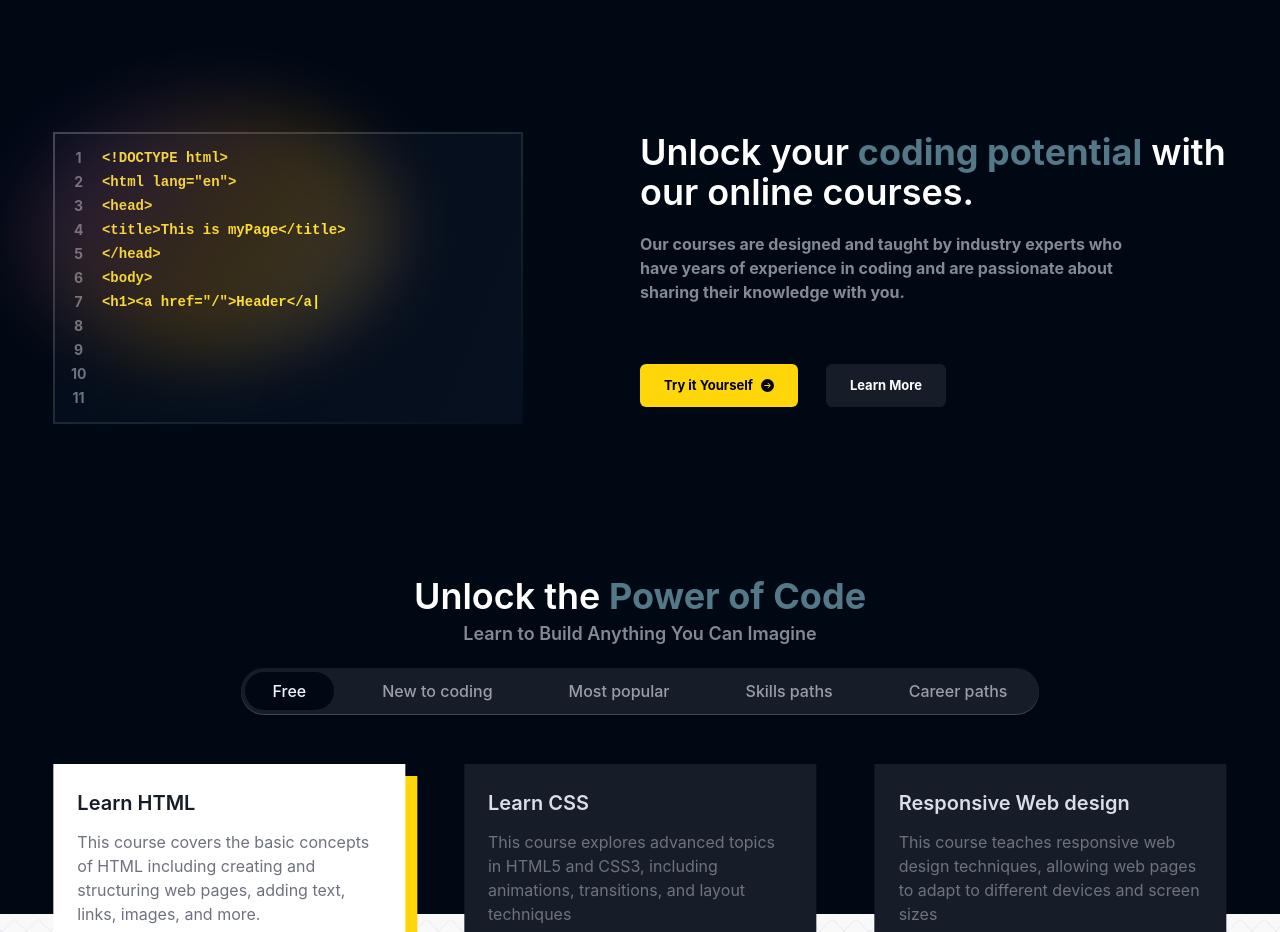
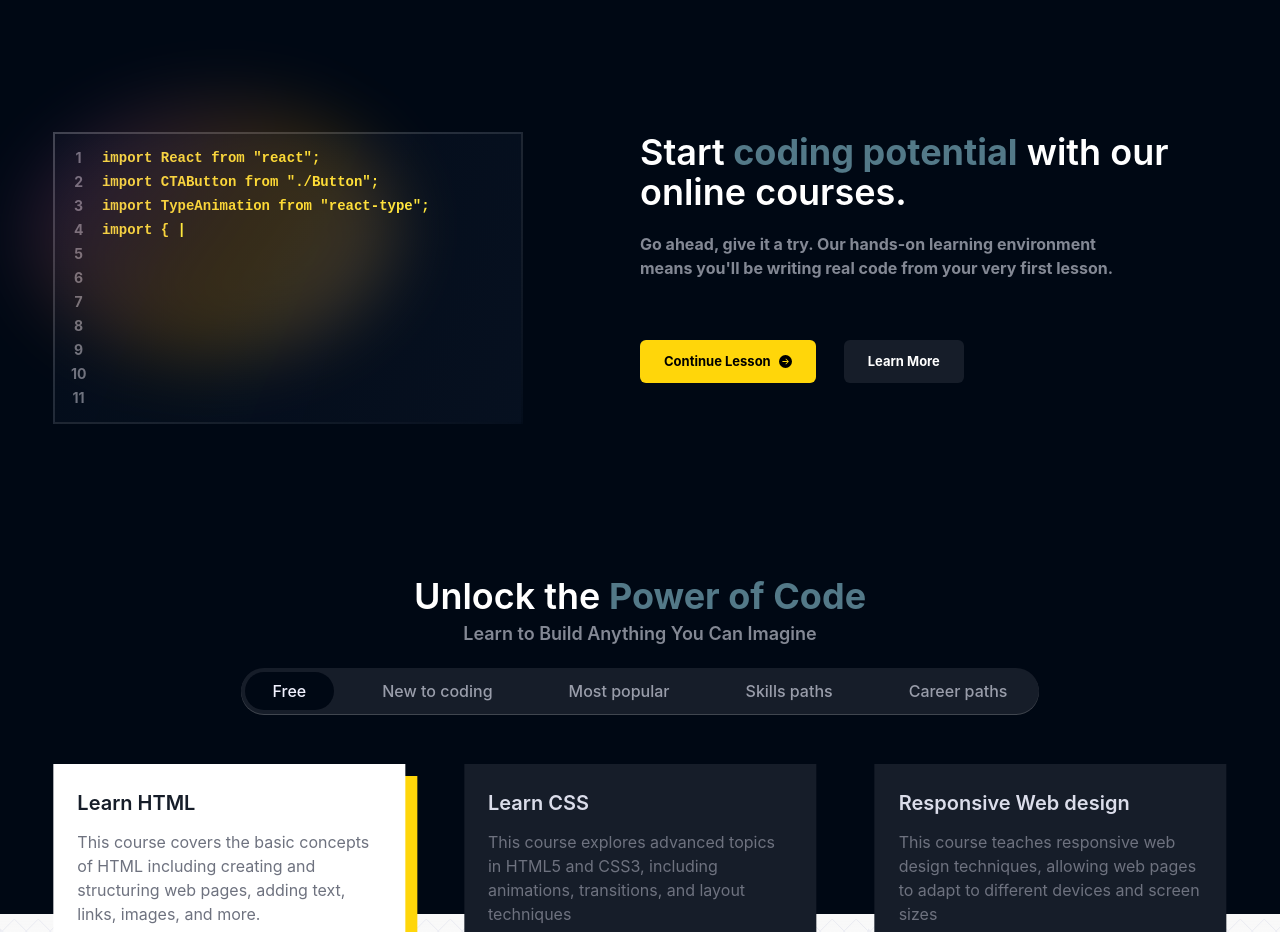
Before and after one commit to tomerpranay/Study-Notion, a React (Create React App) app: page / in a window 1280 px wide. Shown: the part 1120-2052 px from the top of the page. Built offline with nearby package versions, Linux system fonts and the light colour scheme; no server answers.

Commit message:
final deploy

```diff
--- a/package.json
+++ b/package.json
@@ -60,7 +60,7 @@
   "devDependencies": {
     "tailwindcss": "^3.2.7"
   },
-  "description": "This is a starter pack for creating React projects with Tailwind CSS configured. It uses React version **18.2** and Tailwind CSS version **3.2**.",
+  "description": "Site for purchase And Sell courses",
   "main": "tailwind.config.js",
   "license": "ISC",
   "author": ""
--- a/public/index.html
+++ b/public/index.html
@@ -4,7 +4,8 @@
 <head>
   <meta charset="utf-8" />
   <meta name="viewport" content="width=device-width, initial-scale=1" />
-  <title>React & Tailwind CSS Starter Pack</title>
+  <link rel="icon" href="./Logo-Small-Light.png">
+  <title>Study Notion</title>
 </head>
 
 <body>
--- a/src/pages/Home.jsx
+++ b/src/pages/Home.jsx
@@ -71,14 +71,14 @@ const Home = () => {
                     <Codeblocks
                         position={"lg:flex-row-reverse"} heading={
                             <div className="text-4xl font-semibold">
-                                Unlock your
+                                Start
                                 <HighlightText text={"coding potential"} /> with our online
                                 courses.
                             </div>
                         } subheading={
-                            "Our courses are designed and taught by industry experts who have years of experience in coding and are passionate about sharing their knowledge with you."
+                            "Go ahead, give it a try. Our hands-on learning environment means you'll be writing real code from your very first lesson."
                         } ctabtn1={{
-                            btnText: "Try it Yourself",
+                            btnText: "Continue Lesson",
                             act: true,
                             link: "/signup",
                         }
@@ -87,7 +87,7 @@ const Home = () => {
                             act: false,
                             link: "/signup",
                         }
-                        } codeColor={"text-yellow-25"} codeblock={`<!DOCTYPE html>\n <html lang="en">\n<head>\n<title>This is myPage</title>\n</head>\n<body>\n<h1><a href="/">Header</a></h1>\n<nav> <a href="/one">One</a> <a href="/two">Two</a> <a href="/three">Three</a>\n</nav>\n</body>`} backgroundGradient={<div className="codeblock1 absolute"></div>} />
+                        } codeColor={"text-yellow-25"} codeblock={`import React from "react";\n import CTAButton from "./Button";\nimport TypeAnimation from "react-type";\nimport { FaArrowRight } from "react-icons/fa";\n\nconst Home = () => {\nreturn (\n<div>Home</div>\n)\n}\nexport default Home;`} backgroundGradient={<div className="codeblock1 absolute"></div>} />
 
                 </div>
                 <ExploreMore />
```
Also changed, not shown: public/Logo-Small-Light.png (added), 1 other file (tests, documents, lock files or other folders).
